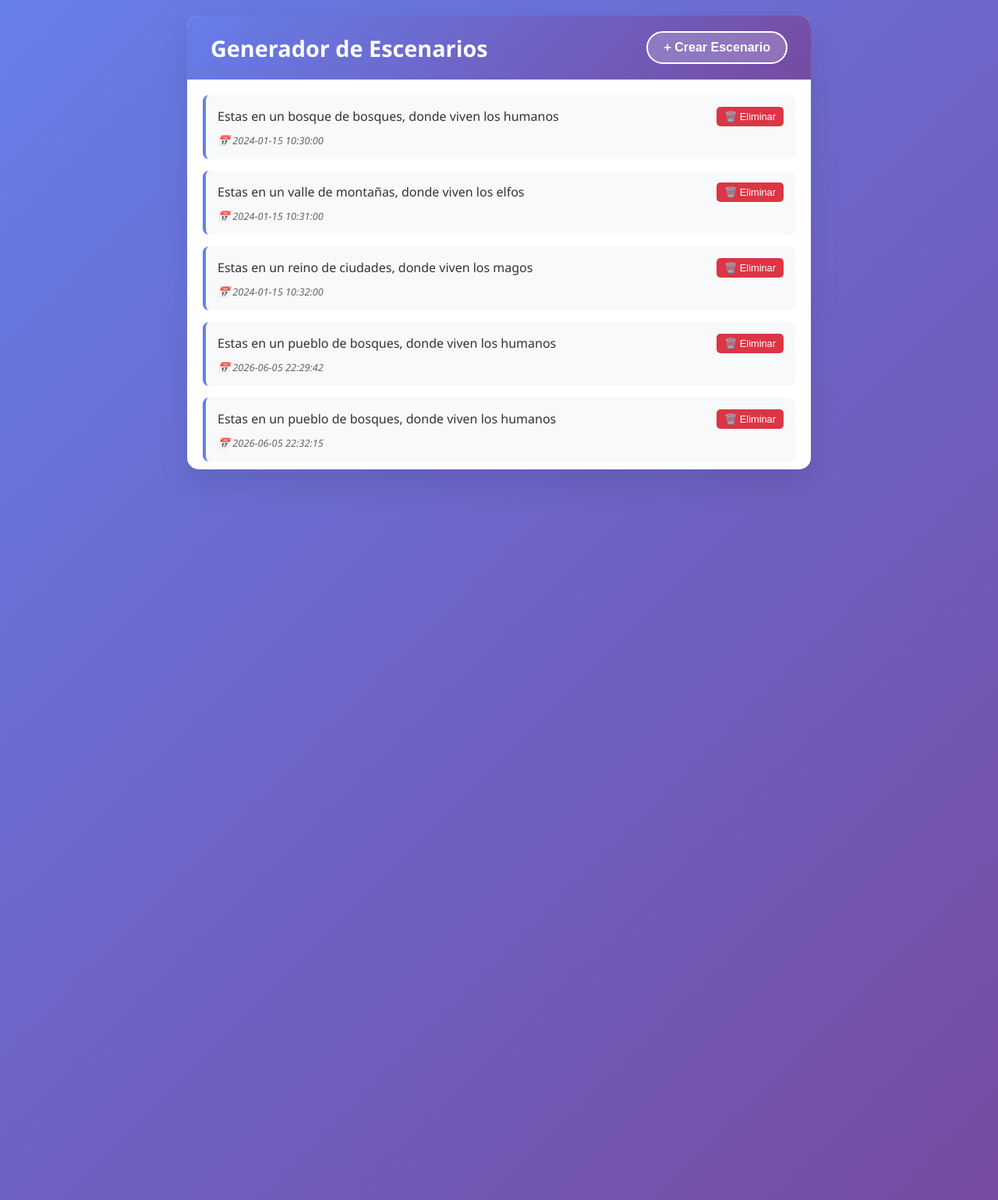
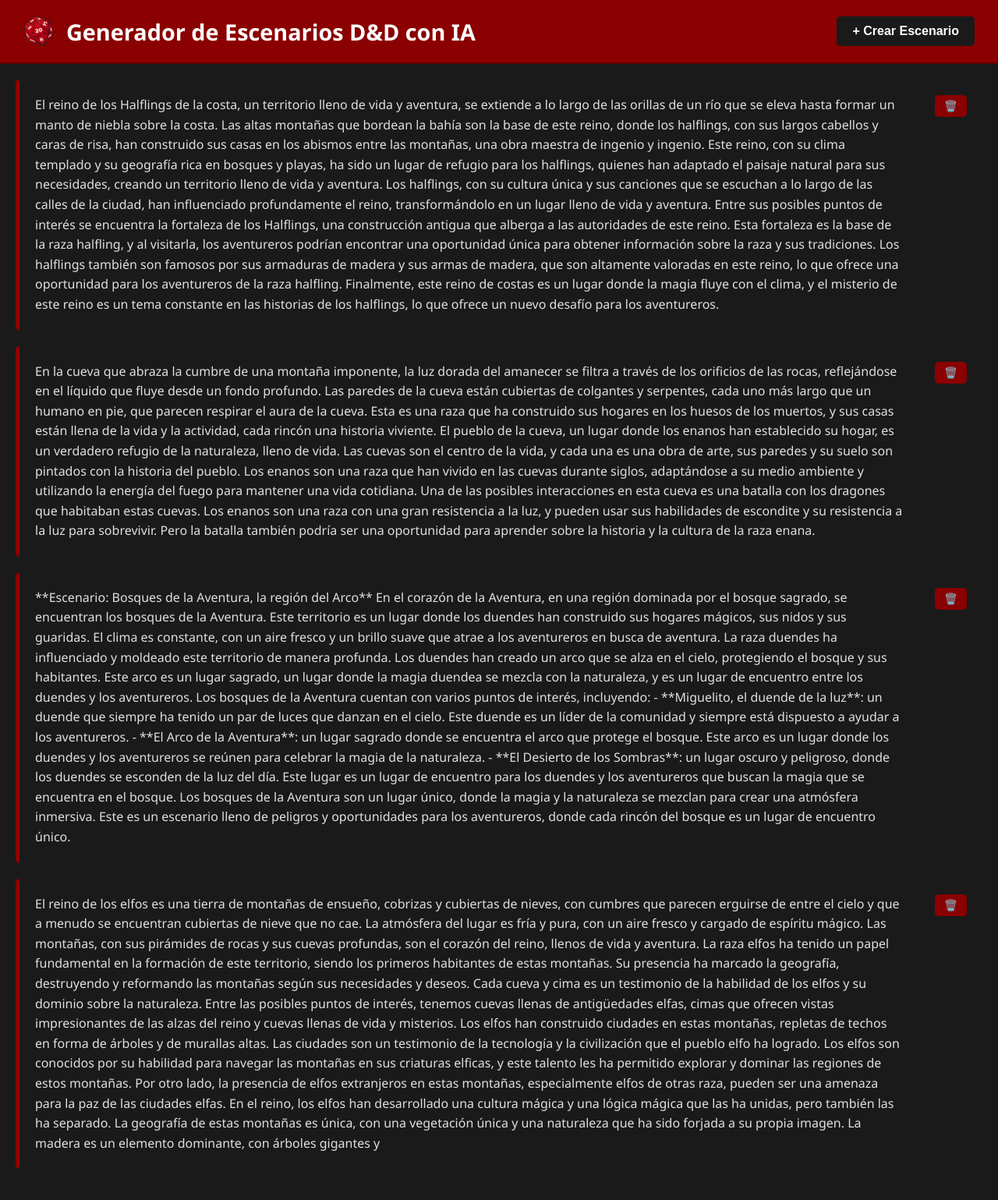
Before and after one commit to IamSkale/dnd_scenaries_gen, a Flask app: page / in a window 1280 px wide. Shown: the whole page at 78% size. Run offline with Flask 3, Linux system fonts and the light colour scheme.

Commit message:
added visual changes

```diff
--- a/app.py
+++ b/app.py
@@ -97,7 +97,6 @@ def agregar_texto():
     json_path = os.path.join(BASE_DIR, 'data.json')
     try:
         nuevo_texto = request.json
-        nuevo_texto['fecha'] = datetime.now().strftime("%Y-%m-%d %H:%M:%S")
 
         if 'id' not in nuevo_texto:
             nuevo_texto['id'] = int(datetime.now().timestamp() * 1000)
--- a/static/script.js
+++ b/static/script.js
@@ -1,37 +1,76 @@
 // Array para almacenar los textos
 let textos = [];
+let escenarioActual = null; // Almacenar el escenario generado actualmente
 
 // Elementos del DOM
 const razaSelect = document.getElementById('raza');
 const ambienteSelect = document.getElementById('ambiente');
 const extensionSelect = document.getElementById('extension');
+const btnGenerarIA = document.getElementById('btnGenerarIA');
+const btnGuardar = document.getElementById('btnGuardar');
+const loadingIndicator = document.getElementById('loadingIndicator');
+const previewGroup = document.getElementById('previewGroup');
 const vistaPreviaDiv = document.getElementById('vistaPrevia');
 
-// Función para generar el texto basado en los selectores
-function generarTexto() {
+// Función para generar escenario con IA
+async function generarEscenarioConIA() {
     const raza = razaSelect.value;
     const ambiente = ambienteSelect.value;
     const extension = extensionSelect.value;
 
-    // Formato: "Estas en un {extension,ambiente}, donde viven los {raza}"
-    return `Estas en un ${extension} de ${ambiente}, donde viven los ${raza}`;
+    // Mostrar loading
+    loadingIndicator.style.display = 'block';
+    previewGroup.style.display = 'none';
+    btnGenerarIA.disabled = true;
+    btnGuardar.disabled = true;
+
+    try {
+        const response = await fetch('/api/generar-escenario', {
+            method: 'POST',
+            headers: {
+                'Content-Type': 'application/json',
+            },
+            body: JSON.stringify({
+                raza: raza,
+                ambiente: ambiente,
+                extension: extension
+            })
+        });
+
+        if (!response.ok) {
+            throw new Error('Error al generar el escenario');
+        }
+
+        const result = await response.json();
+
+        if (result.success) {
+            escenarioActual = result.texto;
+            vistaPreviaDiv.innerHTML = formatearTextoEscenario(escenarioActual);
+            previewGroup.style.display = 'block';
+            btnGuardar.disabled = false;
+
+            // Mostrar indicador de que se usó IA
+            if (result.usando_ia) {
+                vistaPreviaDiv.classList.add('ia-generado');
+            }
+        } else {
+            throw new Error(result.error);
+        }
+    } catch (error) {
+        console.error('Error:', error);
+        alert('❌ Error al generar el escenario. Por favor, intenta de nuevo.');
+        vistaPreviaDiv.innerHTML = '❌ Error al generar el escenario. Intenta de nuevo.';
+        previewGroup.style.display = 'block';
+    } finally {
+        loadingIndicator.style.display = 'none';
+        btnGenerarIA.disabled = false;
+    }
 }
 
-// Función para actualizar la vista previa
-function actualizarVistaPrevia() {
-    const textoGenerado = generarTexto();
-    vistaPreviaDiv.textContent = textoGenerado;
-}
-
-// Agregar event listeners para actualizar la vista previa
-if (razaSelect) {
-    razaSelect.addEventListener('change', actualizarVistaPrevia);
-}
-if (ambienteSelect) {
-    ambienteSelect.addEventListener('change', actualizarVistaPrevia);
-}
-if (extensionSelect) {
-    extensionSelect.addEventListener('change', actualizarVistaPrevia);
+// Función para formatear el texto del escenario
+function formatearTextoEscenario(texto) {
+    // Convertir saltos de línea a <br> y formato básico
+    return texto.replace(/\n/g, '<br>').replace(/\*\*(.*?)\*\*/g, '<strong>$1</strong>');
 }
 
 // Cargar datos del servidor al iniciar
@@ -57,20 +96,18 @@ function mostrarError(mensaje) {
     contenedor.innerHTML = `<div class="texto-item" style="text-align: center; color: #dc3545;">❌ ${mensaje}</div>`;
 }
 
-// Renderizar la lista de textos
 function renderizarLista() {
     const contenedor = document.getElementById('listaTextos');
 
     if (textos.length === 0) {
-        contenedor.innerHTML = '<div class="texto-item" style="text-align: center; color: #666;">📝 No hay textos aún. ¡Crea el primero usando el botón + Crear Texto!</div>';
+        contenedor.innerHTML = '<div class="texto-item" style="text-align: center; color: #999;">📝 No hay escenarios aún. ¡Crea tu primer escenario con IA usando el botón + Crear Escenario!</div>';
         return;
     }
 
     contenedor.innerHTML = textos.map(texto => `
         <div class="texto-item" data-id="${texto.id}">
             <div class="texto-contenido">${escapeHtml(texto.texto)}</div>
-            <div class="texto-fecha">📅 ${texto.fecha}</div>
-            <button class="btn-eliminar" onclick="eliminarTexto(${texto.id})">🗑️ Eliminar</button>
+            <button class="btn-eliminar" onclick="eliminarTexto(${texto.id})">🗑️</button>
         </div>
     `).join('');
 }
@@ -82,13 +119,19 @@ function escapeHtml(text) {
     return div.innerHTML;
 }
 
-// Función para agregar nuevo texto (usando los selectores)
-async function agregarTexto() {
-    const textoGenerado = generarTexto();
+// Función para guardar el escenario generado por IA
+async function guardarEscenario() {
+    if (!escenarioActual) {
+        alert('⚠️ Por favor, genera un escenario con IA primero.');
+        return false;
+    }
 
     const nuevoItem = {
         id: Date.now(),
-        texto: textoGenerado
+        texto: escenarioActual,
+        raza: razaSelect.value,
+        ambiente: ambienteSelect.value,
+        extension: extensionSelect.value
     };
 
     try {
@@ -101,7 +144,7 @@ async function agregarTexto() {
         });
 
         if (!response.ok) {
-            throw new Error('Error al guardar el texto');
+            throw new Error('Error al guardar el escenario');
         }
 
         const result = await response.json();
@@ -113,21 +156,21 @@ async function agregarTexto() {
         }
     } catch (error) {
         console.error('Error:', error);
-        alert('❌ Error al guardar el texto. Por favor, intenta de nuevo.');
+        alert('❌ Error al guardar el escenario. Por favor, intenta de nuevo.');
         return false;
     }
 }
 
 // Función para eliminar texto
 async function eliminarTexto(id) {
-    if (confirm('¿Estás seguro de que quieres eliminar este texto?')) {
+    if (confirm('¿Estás seguro de que quieres eliminar este escenario?')) {
         try {
             const response = await fetch(`/api/textos/${id}`, {
                 method: 'DELETE'
             });
 
             if (!response.ok) {
-                throw new Error('Error al eliminar el texto');
+                throw new Error('Error al eliminar el escenario');
             }
 
             const result = await response.json();
@@ -138,42 +181,47 @@ async function eliminarTexto(id) {
             }
         } catch (error) {
             console.error('Error:', error);
-            alert('❌ Error al eliminar el texto. Por favor, intenta de nuevo.');
+            alert('❌ Error al eliminar el escenario. Por favor, intenta de nuevo.');
         }
     }
+}
+
+// Resetear el modal
+function resetearModal() {
+    escenarioActual = null;
+    previewGroup.style.display = 'none';
+    btnGuardar.disabled = true;
+    vistaPreviaDiv.innerHTML = '';
+    loadingIndicator.style.display = 'none';
 }
 
 // Modal functionality
 const modal = document.getElementById('modalAgregar');
 const btnAgregar = document.getElementById('btnAgregar');
-const btnGuardar = document.getElementById('btnGuardar');
 const btnCancelar = document.getElementById('btnCancelar');
 const closeBtn = document.querySelector('.close');
 
-// Abrir modal y resetear selectores
+// Abrir modal
 btnAgregar.onclick = function() {
-    // Resetear selectores a valores por defecto
-    razaSelect.value = 'humanos';
-    ambienteSelect.value = 'bosques';
-    extensionSelect.value = 'pueblo';
-
-    // Actualizar vista previa
-    actualizarVistaPrevia();
-
+    resetearModal();
     modal.style.display = 'block';
 }
 
 // Cerrar modal
 function cerrarModal() {
+    resetearModal();
     modal.style.display = 'none';
 }
 
 closeBtn.onclick = cerrarModal;
 btnCancelar.onclick = cerrarModal;
 
-// Guardar texto
+// Evento para generar con IA
+btnGenerarIA.onclick = generarEscenarioConIA;
+
+// Guardar escenario
 btnGuardar.onclick = async function() {
-    const exito = await agregarTexto();
+    const exito = await guardarEscenario();
     if (exito) {
         cerrarModal();
     }
--- a/static/styles.css
+++ b/static/styles.css
@@ -6,40 +6,49 @@
 
 body {
     font-family: 'Segoe UI', Tahoma, Geneva, Verdana, sans-serif;
-    background: linear-gradient(135deg, #667eea 0%, #764ba2 100%);
+    background: #1a1a1a;
     min-height: 100vh;
-    padding: 20px;
+    padding: 0; /* Sin padding */
+    margin: 0;
 }
 
 .container {
-    max-width: 800px;
-    margin: 0 auto;
-    background: white;
-    border-radius: 15px;
-    box-shadow: 0 20px 40px rgba(0,0,0,0.1);
+    max-width: 100%; /* Ancho completo */
+    width: 100%;
+    margin: 0;
+    background: #1a1a1a;
+    box-shadow: none; /* Sin sombra */
     overflow: hidden;
+    display: flex;
+    flex-direction: column;
+    height: 100vh; /* Altura completa de la ventana */
+    border: none; /* Sin bordes */
+    border-radius: 0; /* Sin bordes redondeados */
 }
 
 .header {
-    background: linear-gradient(135deg, #667eea 0%, #764ba2 100%);
+    background: #8b0000; /* Rojo oscuro */
     color: white;
     padding: 20px 30px;
     display: flex;
     justify-content: space-between;
     align-items: center;
+    flex-shrink: 0;
+    border-bottom: 2px solid #660000;
 }
 
 .header h1 {
     font-size: 1.8rem;
     font-weight: 600;
+    color: white;
 }
 
 .btn-agregar {
-    background: rgba(255,255,255,0.2);
-    border: 2px solid white;
+    background: #1a1a1a;
     color: white;
     padding: 10px 20px;
-    border-radius: 25px;
+    border: none;
+    border-radius: 5px;
     cursor: pointer;
     font-size: 1rem;
     font-weight: 600;
@@ -47,62 +56,67 @@ body {
 }
 
 .btn-agregar:hover {
-    background: white;
-    color: #667eea;
-    transform: translateY(-2px);
+    background: #252525;
+    transform:scale(1.1);
 }
 
+/* Contenedor de textos - Ocupa todo el espacio disponible */
 .lista-textos {
     padding: 20px;
-    max-height: 500px;
+    flex: 1;
     overflow-y: auto;
+    min-height: 0;
+    background: #1a1a1a;
 }
 
+/* Grid layout para los textos */
 .texto-item {
-    background: #f8f9fa;
-    border-left: 4px solid #667eea;
-    padding: 15px;
-    margin-bottom: 15px;
-    border-radius: 8px;
+    background: #1a1a1a;
+    border-left: 5px solid #8b0000;
+    border-radius: 5px;
+    padding: 20px;
+    margin-bottom: 20px;
     transition: all 0.3s ease;
     position: relative;
+    display: flex;
+    flex-direction: column;
 }
 
 .texto-item:hover {
-    transform: translateX(5px);
-    box-shadow: 0 5px 15px rgba(0,0,0,0.1);
+    transform: translateX(10px);
+    background: #252525;
+    border-left-color: #b30000;
+    box-shadow: 0 5px 20px rgba(0,0,0,0.3);
 }
 
 .texto-contenido {
-    color: #333;
-    line-height: 1.5;
-    margin-bottom: 10px;
+    color: #e0e0e0;
+    line-height: 1.6;
+    margin-bottom: 0;
     word-wrap: break-word;
-}
-
-.texto-fecha {
-    font-size: 0.8rem;
-    color: #666;
-    font-style: italic;
+    font-size: 1rem;
+    padding-right: 80px;
+    flex: 1;
 }
 
 .btn-eliminar {
     position: absolute;
-    top: 15px;
-    right: 15px;
-    background: #dc3545;
+    top: 20px;
+    right: 20px;
+    background: #8b0000;
     color: white;
     border: none;
     border-radius: 5px;
-    padding: 5px 10px;
+    padding: 6px 12px;
     cursor: pointer;
-    font-size: 0.8rem;
+    font-size: 0.85rem;
+    font-weight: 600;
     transition: all 0.3s ease;
 }
 
 .btn-eliminar:hover {
-    background: #c82333;
-    transform: scale(1.05);
+    background: #b30000;
+    transform: scale(1.08);
 }
 
 /* Modal styles */
@@ -215,48 +242,54 @@ body {
 }
 
 .btn-cancelar {
-    background: #6c757d;
+    background: #555555;
     color: white;
 }
 
 .btn-cancelar:hover {
-    background: #5a6268;
+    background: #444444;
     transform: translateY(-1px);
 }
 
 .btn-guardar {
-    background: linear-gradient(135deg, #667eea 0%, #764ba2 100%);
+    background: #8b0000;
     color: white;
 }
 
 .btn-guardar:hover {
+    background: #b30000;
     transform: translateY(-1px);
-    box-shadow: 0 5px 15px rgba(102, 126, 234, 0.4);
+    box-shadow: 0 5px 15px rgba(139, 0, 0, 0.4);
 }
 
 /* Scrollbar styling */
 .lista-textos::-webkit-scrollbar {
-    width: 8px;
+    width: 10px;
 }
 
 .lista-textos::-webkit-scrollbar-track {
-    background: #f1f1f1;
-    border-radius: 10px;
+    background: #2a2a2a;
+    border-radius: 5px;
 }
 
 .lista-textos::-webkit-scrollbar-thumb {
-    background: #888;
-    border-radius: 10px;
+    background: #8b0000;
+    border-radius: 5px;
 }
 
 .lista-textos::-webkit-scrollbar-thumb:hover {
-    background: #555;
+    background: #b30000;
 }
 
 /* Responsive */
 @media (max-width: 768px) {
+    body {
+        padding: 0;
+    }
+
     .container {
-        margin: 10px;
+        width: 100%;
+        height: 100vh;
     }
 
     .header {
@@ -350,8 +473,74 @@ body {
         font-size: 13px;
     }
 
-    .vista-previa {
-        font-size: 13px;
-        padding: 12px;
+    .vista-previa-ia {
+        padding: 15px;
+        font-size: 14px;
     }
 }
+
+/* Pantallas grandes */
+@media (min-width: 1920px) {
+    .texto-contenido {
+        font-size: 1.1rem;
+        line-height: 1.7;
+    }
+
+    .texto-item {
+        padding: 25px;
+    }
+}
+
+/* Mensaje cuando no hay escenarios */
+.texto-item[style*="text-align: center"] {
+    text-align: center;
+    color: #999 !important;
+}
+/* Estilos para el header con logo */
+.header-left {
+    display: flex;
+    align-items: center;
+    gap: 15px;
+}
+
+.header-logo {
+    height: 40px;
+    width: auto;
+    object-fit: contain;
+}
+
+/* Ajustes responsive para el logo */
+@media (max-width: 768px) {
+    .header-left {
+        flex-direction: column;
+        gap: 10px;
+    }
+
+    .header-logo {
+        height: 35px;
+    }
+}
+
+/* Estilos para el logo en el modal */
+.modal-header-left {
+    display: flex;
+    align-items: center;
+    gap: 12px;
+}
+
+.modal-logo {
+    height: 30px;
+    width: auto;
+    object-fit: contain;
+}
+
+@media (max-width: 768px) {
+    .modal-header-left {
+        flex-direction: column;
+        text-align: center;
+    }
+
+    .modal-logo {
+        height: 25px;
+    }
+}
--- a/templates/index.html
+++ b/templates/index.html
@@ -3,76 +3,96 @@
 <head>
     <meta charset="UTF-8">
     <meta name="viewport" content="width=device-width, initial-scale=1.0">
-    <title>Generador de Escenarios</title>
+    <title>Generador de Escenarios D&D con IA</title>
     <link rel="stylesheet" href="{{ url_for('static', filename='styles.css') }}">
 </head>
 <body>
     <div class="container">
         <div class="header">
-            <h1>Generador de Escenarios</h1>
+            <div class="header-left">
+                <img src="{{ url_for('static', filename='images/logo.png') }}" alt="Logo" class="header-logo">
+                <h1>Generador de Escenarios D&D con IA</h1>
+            </div>
             <button id="btnAgregar" class="btn-agregar">+ Crear Escenario</button>
         </div>
 
         <div id="listaTextos" class="lista-textos">
-            <div style="text-align: center; padding: 20px;">Cargando Escenarios...</div>
+            <div style="text-align: center; padding: 20px;">Cargando escenarios...</div>
         </div>
     </div>
 
-    <!-- Modal para crear nuevo texto con selectores -->
+    <!-- Modal para crear nuevo escenario con IA -->
     <div id="modalAgregar" class="modal">
         <div class="modal-content">
             <div class="modal-header">
-                <h2>Crear Nuevo Escenario</h2>
+                <div class="modal-header-left">
+                    <img src="{{ url_for('static', filename='images/logo.png') }}" alt="Logo" class="modal-logo">
+                    <h2>🎲 Crear Nuevo Escenario con IA</h2>
+                </div>
                 <span class="close">&times;</span>
             </div>
             <div class="modal-body">
                 <div class="selector-group">
-                    <label for="raza">Raza:</label>
+                    <label for="raza">Raza predominante:</label>
                     <select id="raza" class="selector">
-                        <option value="humanos">Humanos</option>
-                        <option value="elfos">Elfos</option>
-                        <option value="enanos">Enanos</option>
-                        <option value="orcos">Orcos</option>
-                        <option value="duendes">Duendes</option>
-                        <option value="halflings">Halflings</option>
-                        <option value="tieflings">Tieflings</option>
-                        <option value="dragonborns">Dragonborns</option>
+                        <option value="humanos">👥 Humanos</option>
+                        <option value="elfos">🧝 Elfos</option>
+                        <option value="enanos">⛏️ Enanos</option>
+                        <option value="orcos">👹 Orcos</option>
+                        <option value="duendes">🍀 Duendes</option>
+                        <option value="halflings">🍃 Halflings</option>
+                        <option value="tieflings">🔥 Tieflings</option>
+                        <option value="dragonborns">🐲 Dragonborns</option>
                     </select>
                 </div>
 
                 <div class="selector-group">
                     <label for="ambiente">Ambiente:</label>
                     <select id="ambiente" class="selector">
-                        <option value="bosques">Bosques</option>
-                        <option value="montañas">Montañas</option>
-                        <option value="desiertos">Desiertos</option>
-                        <option value="junglas">Junglas</option>
-                        <option value="ciudades">Ciudades</option>
-                        <option value="cuevas">Cuevas</option>
-                        <option value="pantanos">Pantanos</option>
-                        <option value="praderas">Praderas</option>
+                        <option value="bosques">🌲 Bosques</option>
+                        <option value="montañas">⛰️ Montañas</option>
+                        <option value="desiertos">🏜️ Desiertos</option>
+                        <option value="junglas">🌴 Junglas</option>
+                        <option value="ciudades">🏙️ Ciudades</option>
+                        <option value="cuevas">🕳️ Cuevas</option>
+                        <option value="pantanos">🐊 Pantanos</option>
+                        <option value="praderas">🌾 Praderas</option>
+                        <option value="tundra">❄️ Tundra</option>
+                        <option value="costas">🌊 Costas</option>
                     </select>
                 </div>
 
                 <div class="selector-group">
-                    <label for="extension">Extensión:</label>
+                    <label for="extension">Extensión del territorio:</label>
                     <select id="extension" class="selector">
-                        <option value="pueblo">Pueblo</option>
-                        <option value="reino">Reino</option>
-                        <option value="región">Región</option>
+                        <option value="pueblo">🏘️ Pueblo</option>
+                        <option value="reino">👑 Reino</option>
+                        <option value="región">🗺️ Región</option>
                     </select>
                 </div>
 
-                <div class="preview-group">
-                    <label>Vista previa del escenario:</label>
-                    <div id="vistaPrevia" class="vista-previa">
-                        Selecciona las opciones para ver el escenario
+                <!-- Botón para generar con IA -->
+                <button id="btnGenerarIA" class="btn-generar-ia">
+                    ✨ Generar Escenario con IA
+                </button>
+
+                <!-- Indicador de carga -->
+                <div id="loadingIndicator" style="display: none;" class="loading-indicator">
+                    <div class="spinner"></div>
+                    <p>🎲 La IA está creando un escenario épico...</p>
+                </div>
+
+                <!-- Vista previa del escenario generado por IA -->
+                <div class="preview-group" id="previewGroup" style="display: none;">
+                    <label>📜 Escenario generado por IA:</label>
+                    <div id="vistaPrevia" class="vista-previa-ia">
+                        <!-- Aquí se mostrará el escenario generado -->
                     </div>
                 </div>
             </div>
             <div class="modal-footer">
                 <button id="btnCancelar" class="btn-cancelar">Cancelar</button>
-                <button id="btnGuardar" class="btn-guardar">Guardar Escenario</button>
+                <button id="btnGuardar" class="btn-guardar" disabled>💾 Guardar Escenario</button>
             </div>
         </div>
     </div>
```
Also changed, not shown: other parts of static/styles.css (+138 -35 lines), data.json (+20 -17 lines), static/images/logo.png (added), 1 other file.
